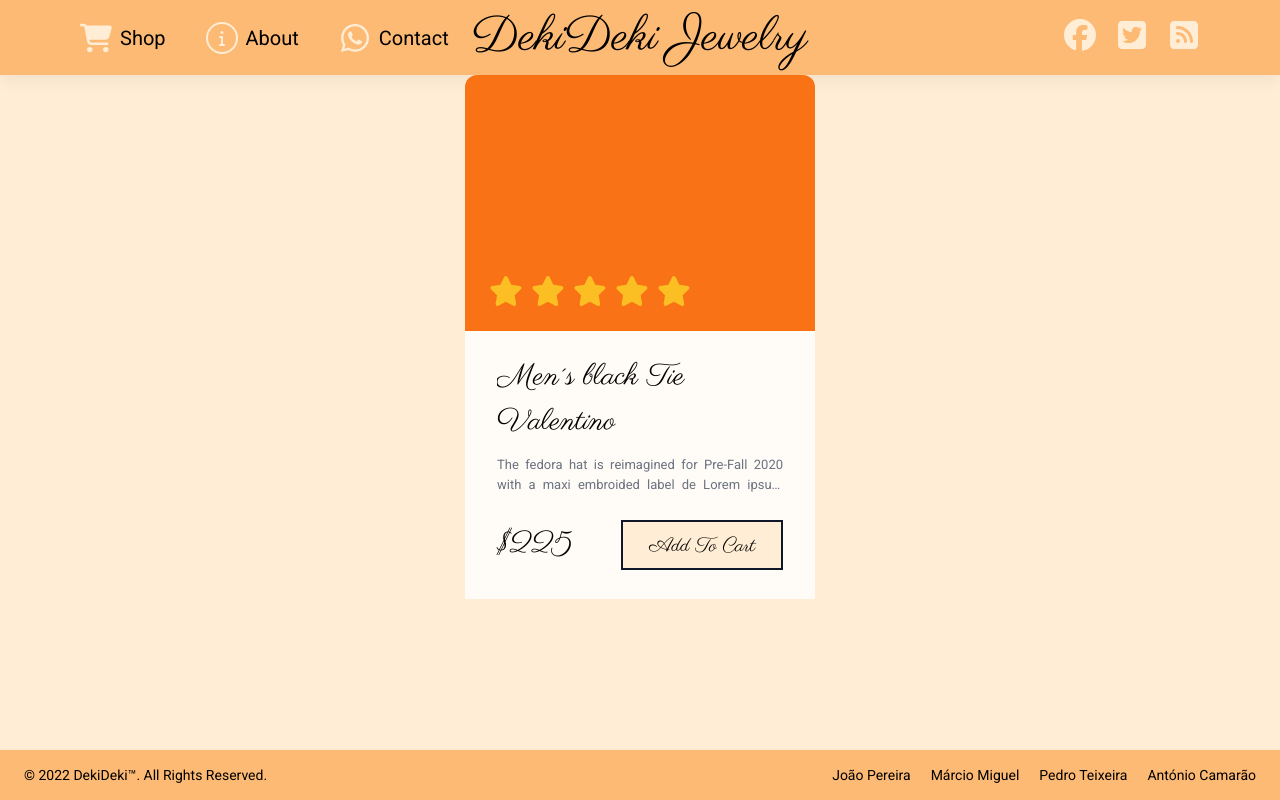
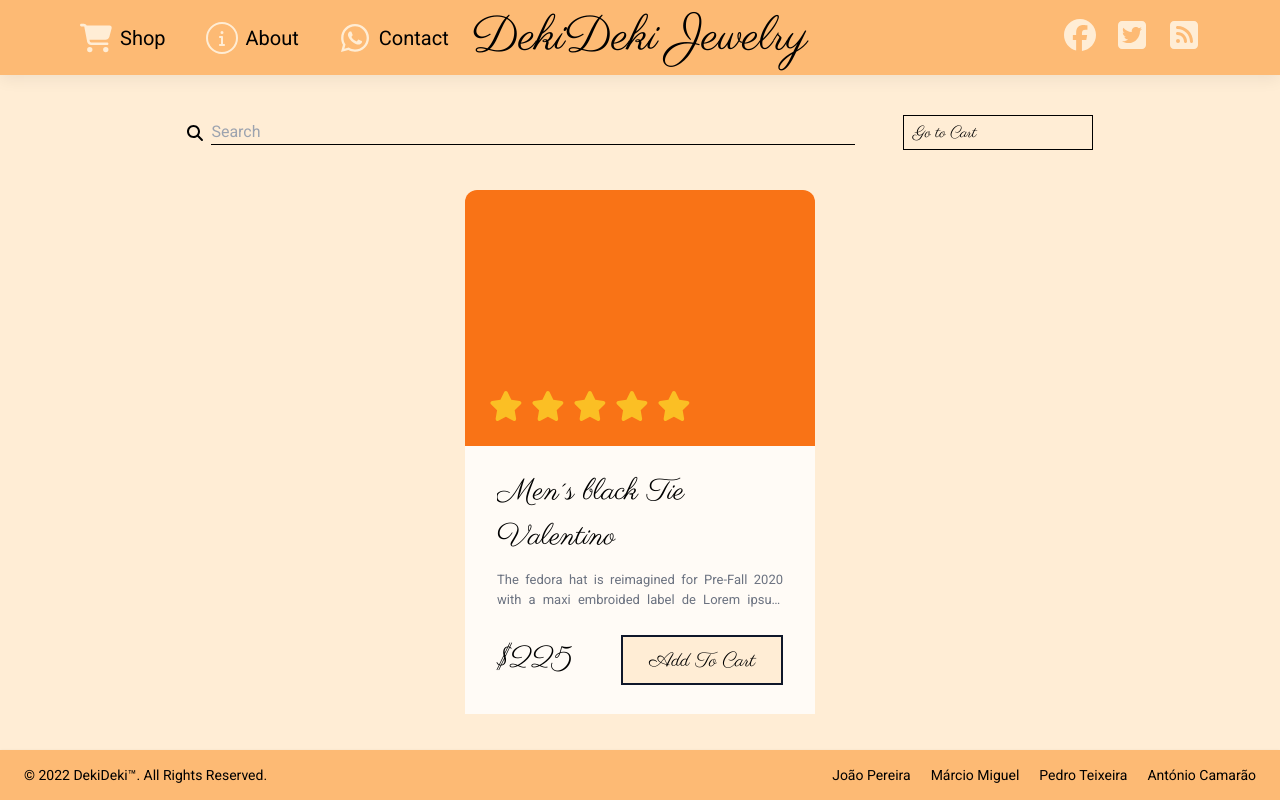
Before and after one commit to MGP-28/JS-ECommerce-Project, a website built with Vite: page index.html in a window 1280 px wide. Built offline with nearby package versions, Linux system fonts and the light colour scheme; no server answers.

Commit message:
Page Shop Update

```diff
--- a/index.html
+++ b/index.html
@@ -11,15 +11,15 @@
     <div id="app">
       <div id="shop">
         <div class="sm:px-16 py-10 flex flex-col gap-10">
-          <div id="shop-search-button-row" class="flex flex-wrap justify-center gap-12 mx-5">
+
+          <!-- <div id="shop-search-button-row" class="flex flex-wrap justify-center gap-12 mx-5">
             <div id="shop-search-container" class="flex items-center gap-2 w-full sm:w-3/5">
               <i class="fa-solid fa-magnifying-glass"></i>
               <input type="text" class="input border-b border-black w-full" placeholder="Search">
 
             </div>
             <button id="shop-goToCart" class="button border border-black ">Ir para o Carrinho</button>
-
-          </div>
+          </div> -->
 
           <div class="flex justify-center">
             <div class="shop-grid-container flex flex-wrap gap-10 justify-center">
--- a/src/components/shop/goToCart.js
+++ /dev/null
@@ -1,8 +0,0 @@
-import { button } from "../generic/button";
-
-
-export function goToCart(){
-    const btn = button('Go to cart')
-    //changes
-    return btn
-}
--- a/src/components/shop/products/productCard.js
+++ b/src/components/shop/products/productCard.js
@@ -1,6 +1,6 @@
 import { rating } from "./rating.js";
 
-export function renderProductCard () {
+function renderProductCard () {
 
     const productCardContainerEl = document.createElement("div");
 
@@ -46,3 +46,5 @@ export function renderProductCard () {
 
     return productCardContainerEl;
 }
+
+export {renderProductCard}
--- a/src/components/shop/products/productList.js
+++ b/src/components/shop/products/productList.js
@@ -1,6 +1,9 @@
+import { renderSearchBar } from "../topRow/search";
 import { renderProductCard } from "./productCard";
 
 function renderProductList() {
+
+
 
     const productListContainerEl = document.createElement('div');
 
@@ -14,6 +17,8 @@ function renderProductList() {
 
     productListContainerEl.append(productListEl);
 
+
+
     return productListContainerEl;
 }
 
--- /dev/null
+++ b/src/components/shop/topRow/goToCart.js
@@ -0,0 +1,17 @@
+function goToCart(){
+
+    const shopBtn = document.createElement('btn');
+
+    shopBtn.classList.add('button', 'border', 'border-black', 'flex', 'items-center');
+
+    shopBtn.setAttribute('id', 'shop-goToCart');
+
+    shopBtn.textContent = 'Go to Cart';
+
+
+
+    //changes
+    return shopBtn;
+}
+
+export {goToCart}
--- /dev/null
+++ b/src/components/shop/topRow/search.js
@@ -0,0 +1,17 @@
+function renderSearchBar () {
+
+    const searchBarContainerEl = document.createElement('div');
+
+    searchBarContainerEl.classList.add('flex', 'items-center', 'gap-2', 'w-full', 'sm:w-3/5');
+
+    searchBarContainerEl.setAttribute('id', 'shop-search-container');
+
+    searchBarContainerEl.innerHTML += `
+        <i class="fa-solid fa-magnifying-glass"></i>
+        <input type="text" class="input border-b border-black w-full" placeholder="Search">
+    `
+
+    return searchBarContainerEl;
+}
+
+export {renderSearchBar}
--- /dev/null
+++ b/src/components/shop/topRow/topRow.js
@@ -0,0 +1,20 @@
+import { goToCart } from "./goToCart";
+import { renderSearchBar } from "./search";
+
+function renderTopRow() {
+
+    const searchBarContainerEl = document.createElement('div');
+
+    searchBarContainerEl.classList.add('flex', 'flex-wrap', 'justify-center', 'gap-12', 'mx-5');
+
+    searchBarContainerEl.setAttribute('id', 'shop-search-button-row');
+
+    searchBarContainerEl.append(renderSearchBar());
+
+    searchBarContainerEl.append(goToCart());
+
+    return searchBarContainerEl;
+
+}
+
+export {renderTopRow};
--- a/src/views/shop.js
+++ b/src/views/shop.js
@@ -1,7 +1,18 @@
 import { renderProductList } from "../components/shop/products/productList";
+import { renderTopRow } from "../components/shop/topRow/topRow";
+
+export function shop(){
+
+    const shopContainerEl = document.createElement("div");
+
+    shopContainerEl.classList.add('sm:px-16', 'py-10', 'flex', 'flex-col', 'gap-10');
 
 
-export function shop(){
-    document.querySelector('#shop').append(renderProductList());
+
+    document.querySelector('#shop').append(shopContainerEl);
+
+    shopContainerEl.append(renderTopRow());
+
+    shopContainerEl.append(renderProductList());
 
 }
```
Also changed, not shown: src/components/shop/search.js (deleted).
